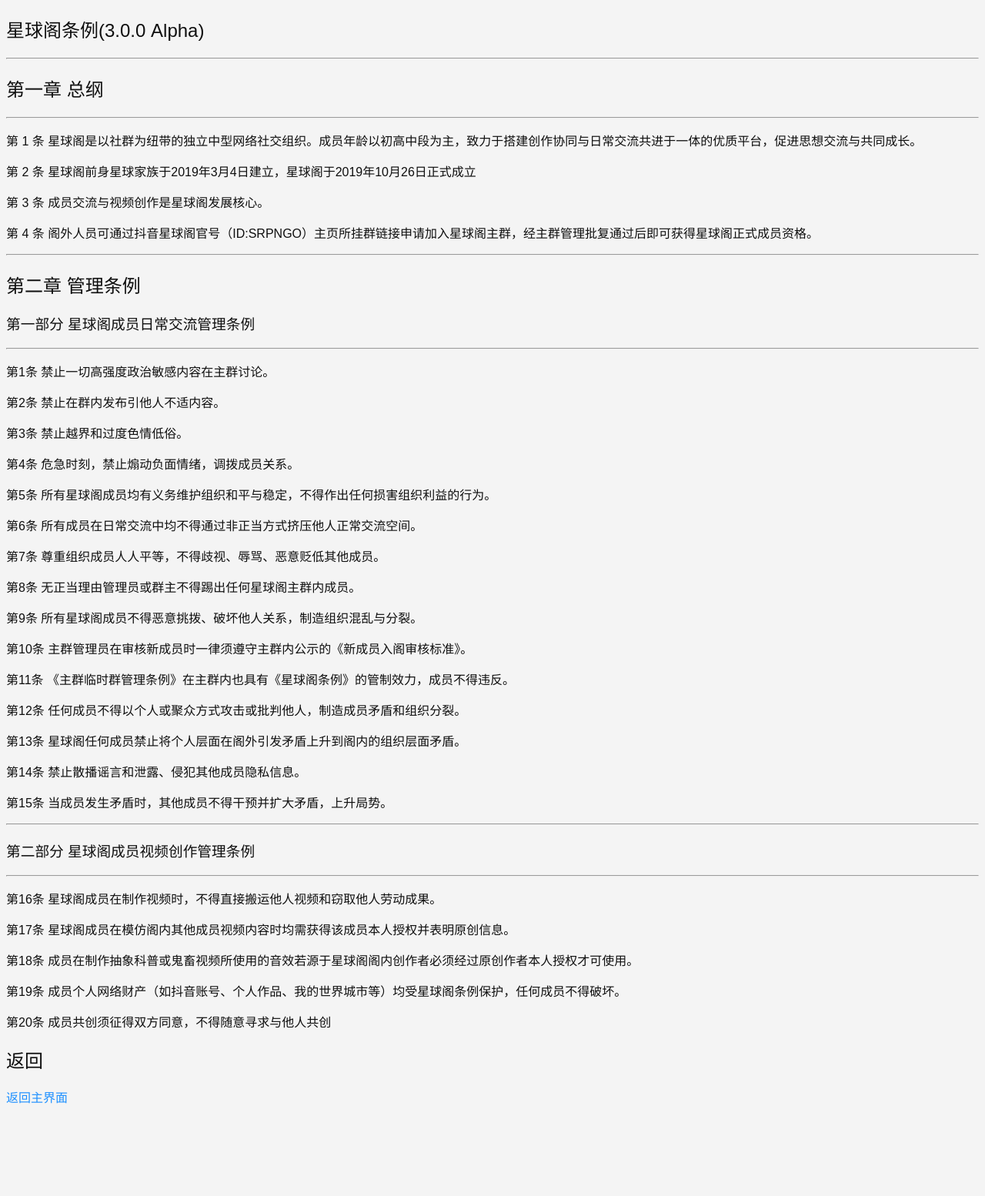
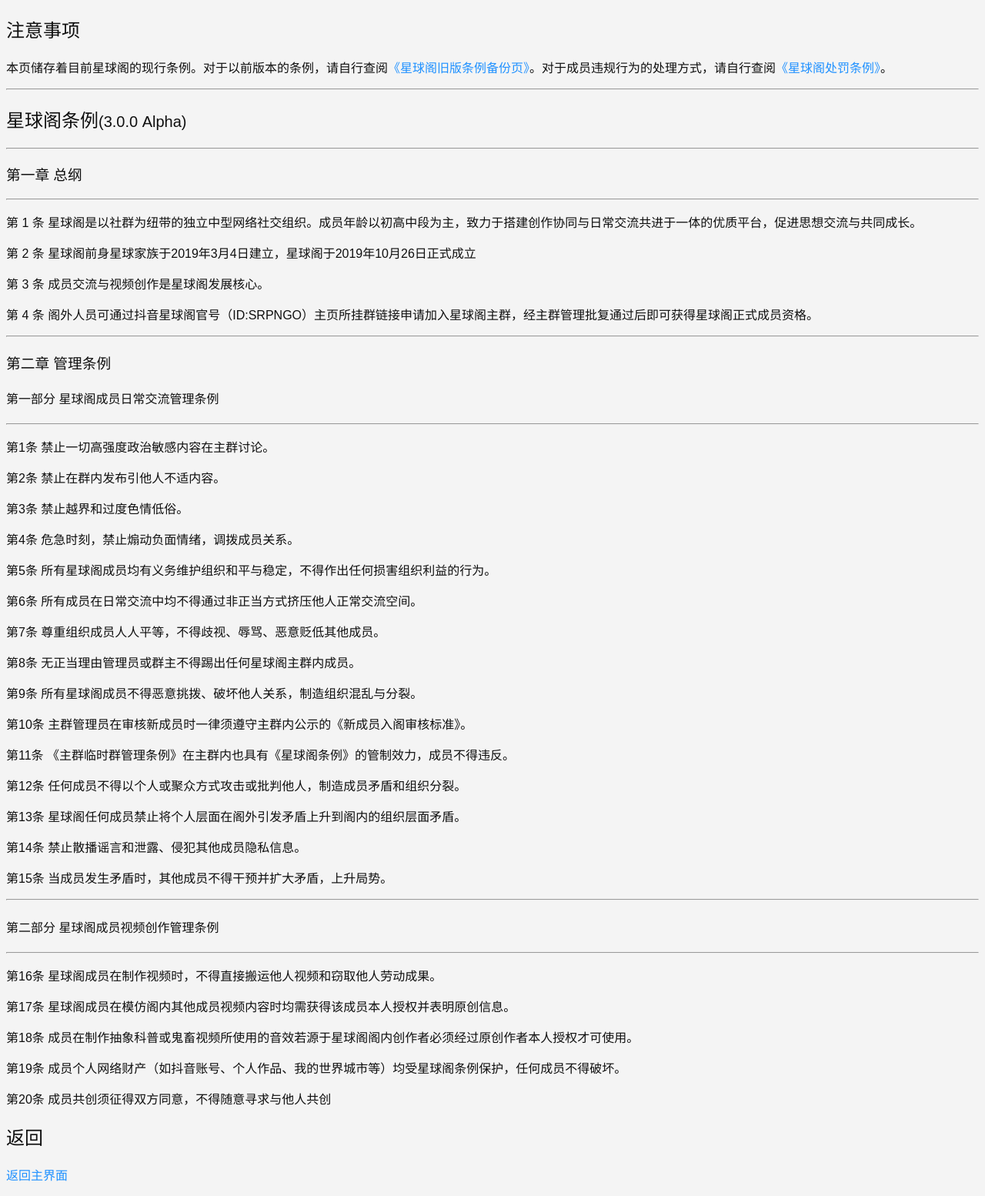
Before and after one commit to SRPNGO/srpngo.github.io, a Jekyll site: the page built from srpn/TL.md, in a window 1280 px wide. Shown: the whole page at 77% size. Built offline with Jekyll 4.4.1, drawn with Linux system fonts in a browser that asks for light colours; our own code applies the rules of GitHub Pages for plain Markdown files; comment, search, counter and statistics services are not loaded; before the commit the page ends 1453 px from its top, so only the background shows below that.

Commit message:
更新条例页面

```diff
--- a/css/basic.css
+++ b/css/basic.css
@@ -88,7 +88,7 @@
     opacity: 1;
   }
 } */
-@media (max-width: 500px) {
+@media (max-width: 550px) {
   table {
     font-size: 0.5em;
   }
--- a/srpn/TL.md
+++ b/srpn/TL.md
@@ -5,12 +5,17 @@
 description: 星球阁的条例
 ---
 
+# 注意事项
 
-# 星球阁条例(3.0.0 Alpha)
+本页储存着目前星球阁的现行条例。对于以前版本的条例，请自行查阅[《星球阁旧版条例备份页》](TL_old.html)。对于成员违规行为的处理方式，请自行查阅[《星球阁处罚条例》](violations)。
 
 ---
 
-## 第一章 总纲
+## 星球阁条例<small>(3.0.0 Alpha)</small>
+
+---
+
+### 第一章 总纲
 
 ---
 
@@ -24,8 +29,8 @@
 
 - - -
 
-## 第二章 管理条例
-### 第一部分 星球阁成员日常交流管理条例
+### 第二章 管理条例
+#### 第一部分 星球阁成员日常交流管理条例
 
 - - -
 
@@ -61,7 +66,7 @@
 
 - - -
 
-### 第二部分 星球阁成员视频创作管理条例
+#### 第二部分 星球阁成员视频创作管理条例
 
 - - -
 
--- a/srpn/violations_old.html
+++ b/srpn/violations_old.html
@@ -5,7 +5,7 @@
     <link
       rel="Shortcut Icon"
       href="https://s1.imagehub.cc/images/2024/02/20/79130709905453796af9c9c876e6cb90.png" />
-    <title>星球阁的旧处罚条例备份</title>
+    <title>星球阁旧处罚条例备份页</title>
     <meta charset="utf-8" />
     <meta
       name="viewport"
```
Also changed, not shown: index.html (+6 -10 lines), srpn/violations.md (+10 -3 lines).
